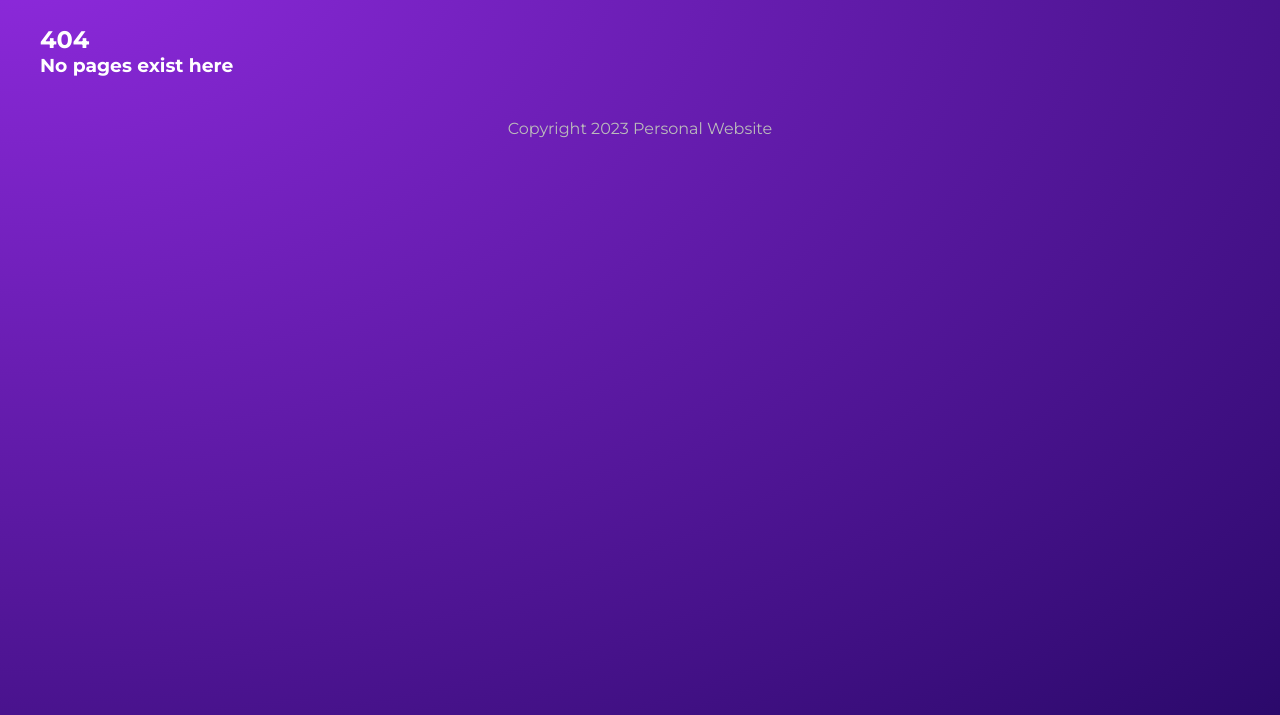
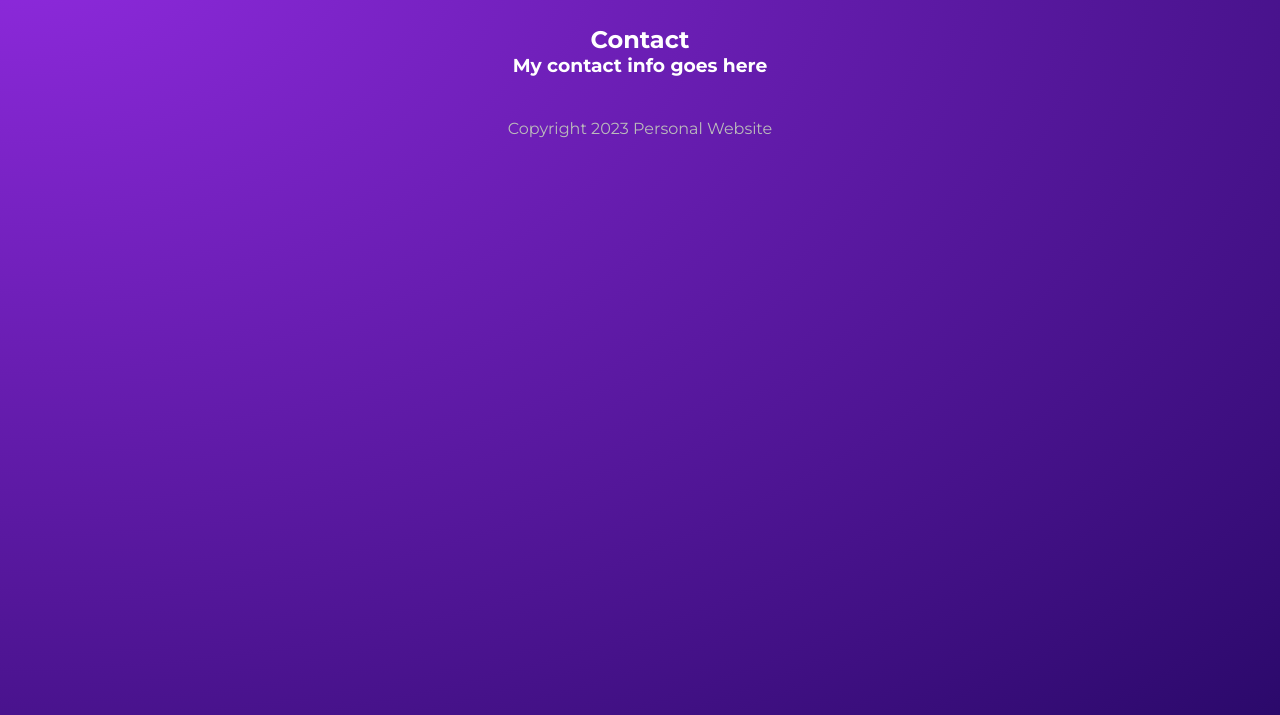
Before and after one commit to Mray2k4/Personal-Website, a Gatsby site: page /contact in a window 1280 px wide. Before the commit this address had no page. Shown: the part 85-800 px from the top of the page. Built offline with nearby package versions, Linux system fonts and the light colour scheme; Gatsby itself is replaced by a stand-in of ours.

Commit message:
added Skills and Contact to navbar

```diff
--- a/src/components/Navbar.js
+++ b/src/components/Navbar.js
@@ -8,7 +8,9 @@ export default function Navbar() {
         <div className="links">
             <Link to='/'>Home</Link>
             <Link to='/about'> About</Link>
+            <Link to='/skill'>Skills</Link>
             <Link to='/projects'>Projects</Link>
+            <Link to='/contact'>Contact</Link>
         </div>
     </nav>
   )
--- /dev/null
+++ b/src/pages/contact.js
@@ -0,0 +1,11 @@
+import React from 'react'
+import Layout from '../components/Layout'
+
+export default function contact() {
+  return (
+    <Layout>
+    <h2>Contact</h2>
+    <h3>My contact info goes here</h3>
+    </Layout>
+  )
+}
--- a/src/styles/global.css
+++ b/src/styles/global.css
@@ -13,6 +13,7 @@ html, body {
 body {
   background: radial-gradient(at top left, rgba(146,43,225,1) 0%, rgba(43,9,107,1) 100%);
   background-repeat: no-repeat;
+  text-align: center;
 }
 p {
   margin: 16px auto;
```
Also changed, not shown: src/pages/Home.js (+5 -6 lines), src/pages/skill.js (added, +11 -0 lines).
